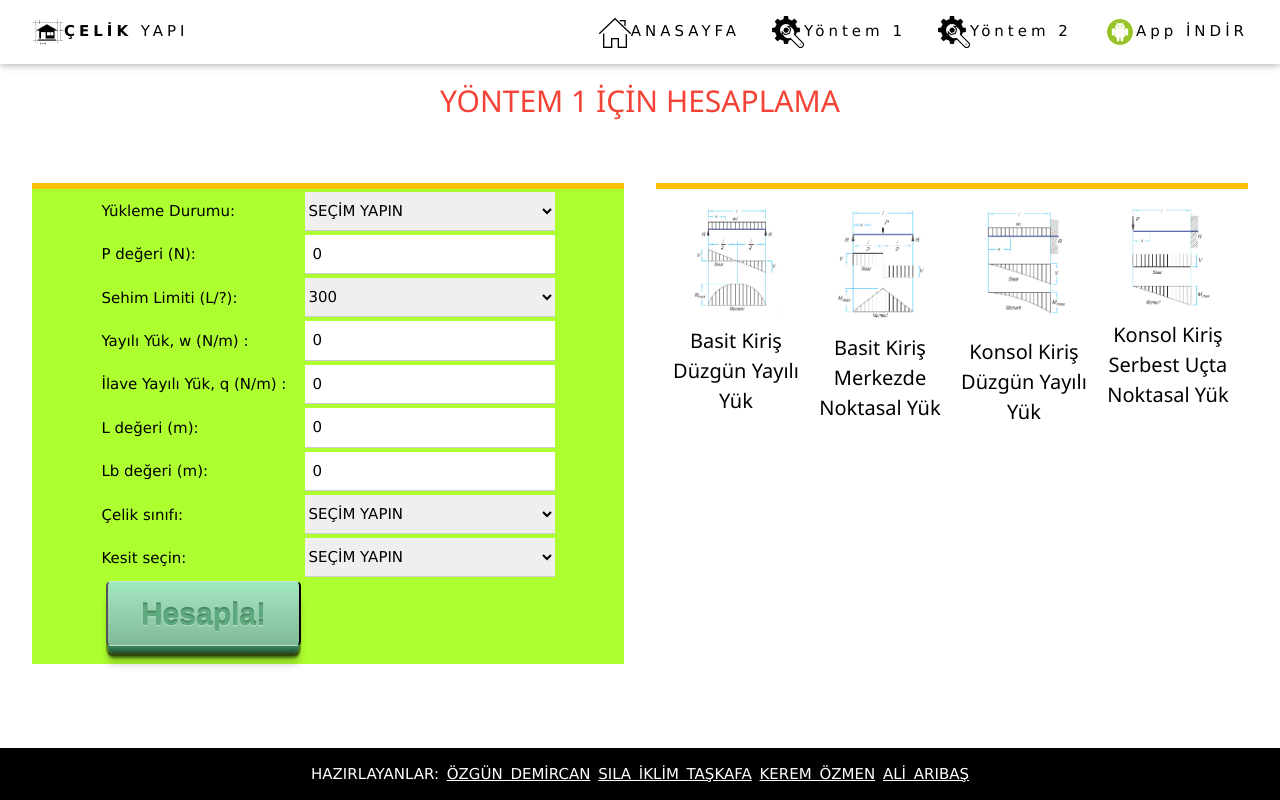
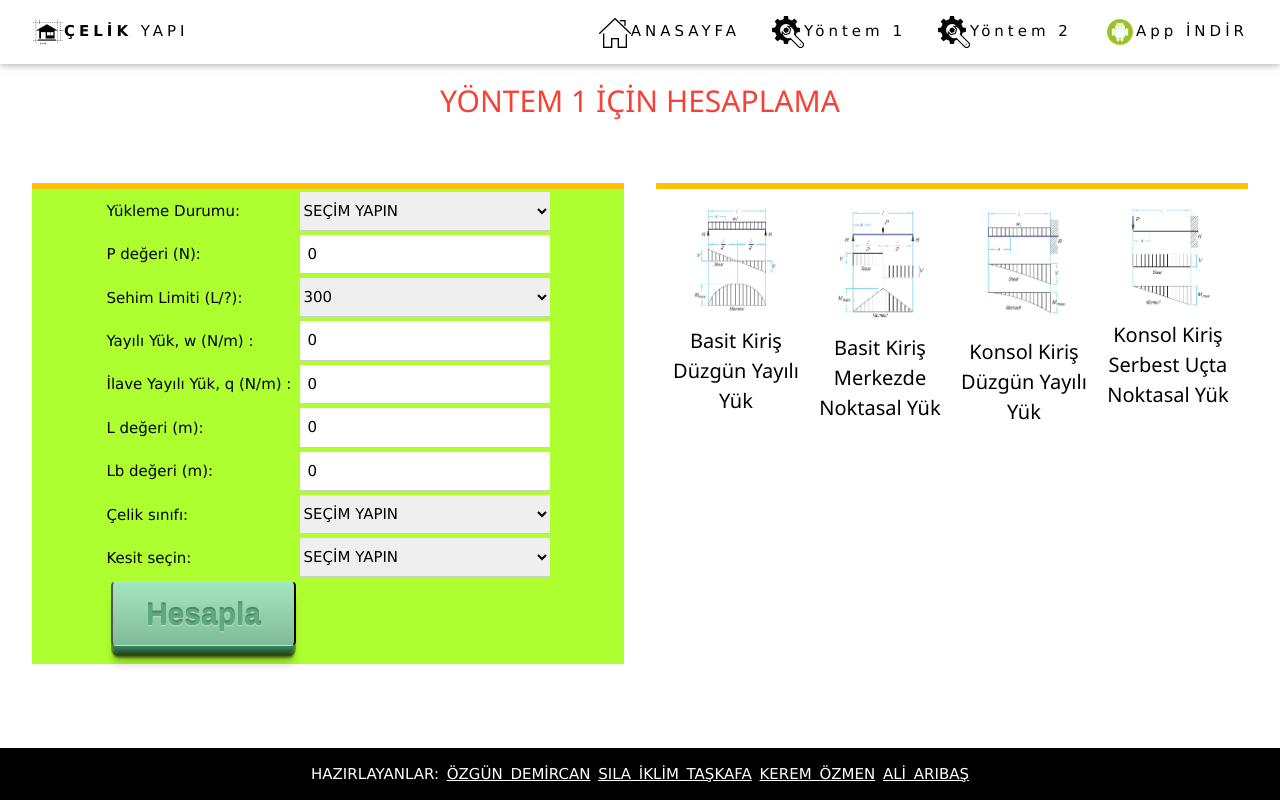
Before and after one commit to ozmen1/ProjeCelikKirisTasarim, a Flask app: page /yontem_1.html in a window 1280 px wide. Run offline with Flask 2, Linux system fonts and the light colour scheme; data that the repository does not hold is empty.

Commit message:
Update yontem_1.html

```diff
--- a/templates/yontem_1.html
+++ b/templates/yontem_1.html
@@ -295,7 +295,7 @@
             <tr>
               <td>
                 <div class="container">
-                  <button class="button">Hesapla!</button>
+                  <button class="button">Hesapla</button>
                 </div>
               </td>
             </tr>
```
